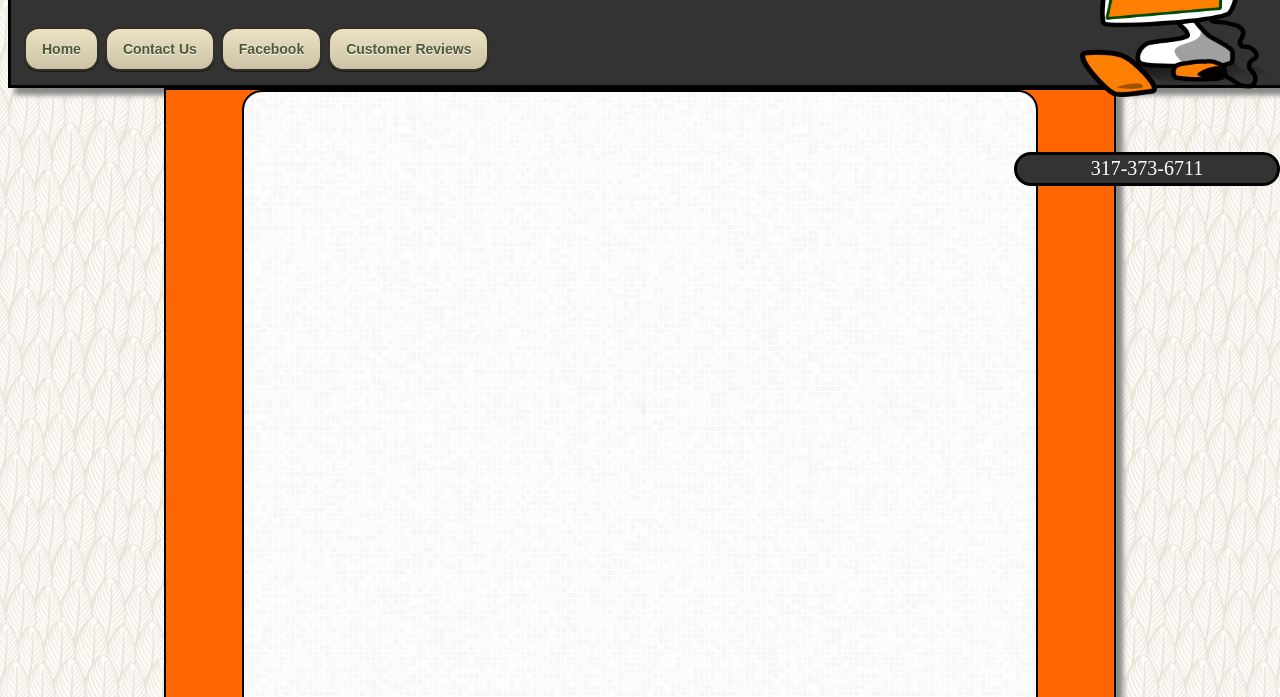
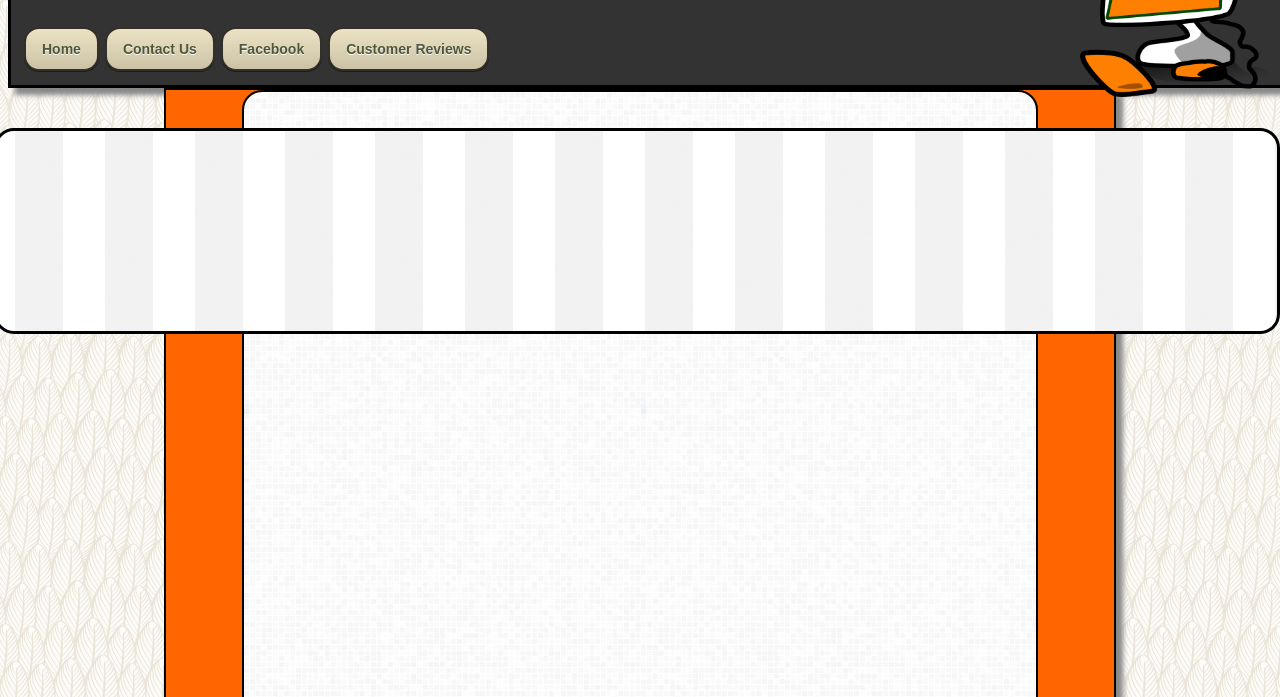
Before and after one commit to ColemanDaug/CompRep, a plain HTML site: page Views/Index.html in a window 1280 px wide. Shown: the part 103-800 px from the top of the page. Drawn offline with Linux system fonts and the light colour scheme.

Commit message:
Bar for Carosel

```diff
--- a/Css/index.css
+++ b/Css/index.css
@@ -56,18 +56,20 @@ body {
 
 .bar {
 
-  width: 20%;
-  height: 3%;
+  width: 100%;
+  height: 25%;
   right: 0px;
+  position: center;
   position: absolute;
-  margin-top: 5%;
-  background-color: #333333;
+  background-color: #ffffff;
   border-radius: 20px;
   color: white;
   text-align: center;
   border: solid #000000;
   font-size: 20px;
-  padding: 2px;
+  padding: 0;
+  margin: 0 auto;
+  background-image: url("../Images/stripe.png");
 
 }
 
--- a/Views/Index.html
+++ b/Views/Index.html
@@ -37,13 +37,12 @@
   </div>
     </div>
 
-      <div class="bar">
-        317-373-6711
-      </div>
-
       <div class="tborder">
         <div class="tbox">
           <br>
+          <br>
+          <div class="bar">
+          </div>
           <br>
 
         </div>
```
Also changed, not shown: Images/stripe.png (added).
